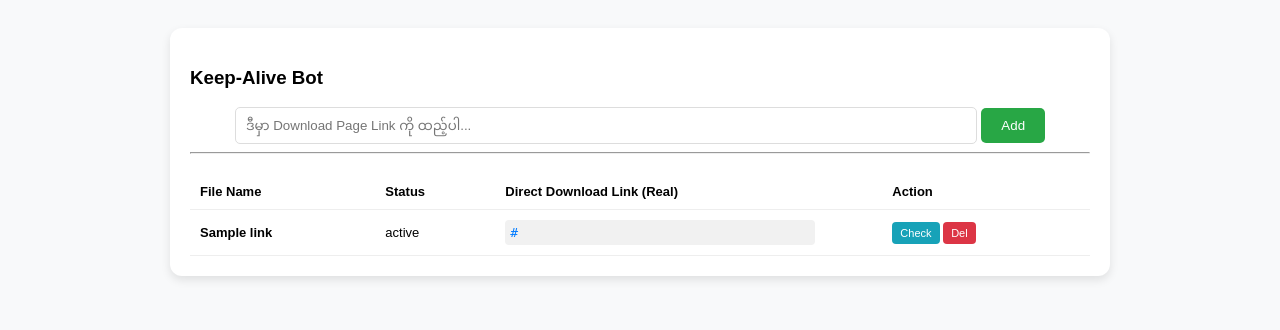
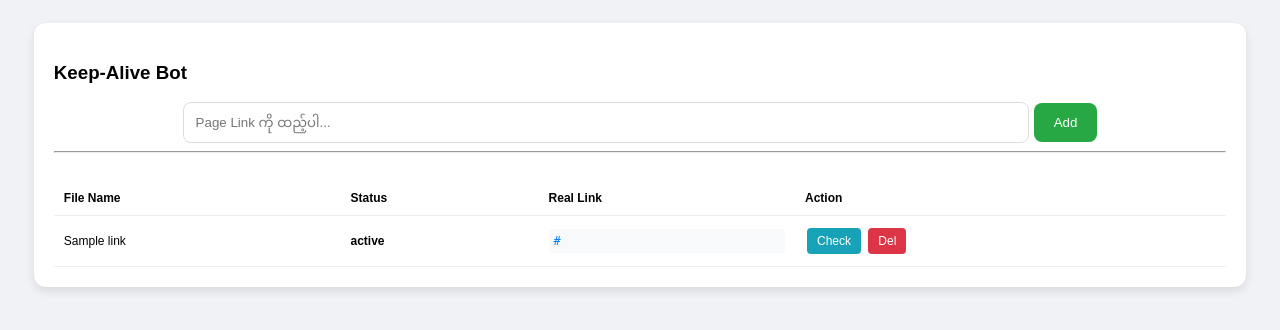
Before and after one commit to dino89840/qy, a Flask app: page / in a window 1280 px wide. Shown: the top 330 px of the page. Run offline with Flask 3, Linux system fonts and the light colour scheme; tables that the repository leaves empty hold one stand-in row (values such as "Sample post").

Commit message:
Update index.html

```diff
--- a/templates/index.html
+++ b/templates/index.html
@@ -2,16 +2,17 @@
 <html>
 <head>
     <meta charset="UTF-8">
-    <title>Link Keep-Alive & Checker</title>
+    <meta name="viewport" content="width=device-width, initial-scale=1.0">
+    <title>Link Checker Bot</title>
     <style>
-        body { font-family: sans-serif; padding: 20px; background: #f8f9fa; }
-        .box { max-width: 900px; margin: auto; background: white; padding: 20px; border-radius: 12px; box-shadow: 0 4px 10px rgba(0,0,0,0.1); }
-        input { width: 80%; padding: 10px; border: 1px solid #ddd; border-radius: 5px; }
-        button.add-btn { padding: 10px 20px; background: #28a745; color: white; border: none; border-radius: 5px; cursor: pointer; }
-        table { width: 100%; margin-top: 20px; border-collapse: collapse; font-size: 13px; }
+        body { font-family: sans-serif; padding: 15px; background: #f0f2f5; }
+        .box { max-width: 95%; margin: auto; background: white; padding: 20px; border-radius: 12px; box-shadow: 0 4px 10px rgba(0,0,0,0.1); }
+        input { width: 70%; padding: 12px; border: 1px solid #ddd; border-radius: 8px; }
+        button.add-btn { padding: 12px 20px; background: #28a745; color: white; border: none; border-radius: 8px; cursor: pointer; }
+        table { width: 100%; margin-top: 20px; border-collapse: collapse; font-size: 12px; }
         th, td { text-align: left; padding: 10px; border-bottom: 1px solid #eee; }
-        .direct-url { color: #007bff; word-break: break-all; display: block; max-width: 300px; max-height: 50px; overflow-y: auto; background: #f1f1f1; padding: 5px; border-radius: 4px; }
-        .btn-small { padding: 5px 8px; border-radius: 4px; text-decoration: none; color: white; font-size: 11px; }
+        .direct-url { color: #007bff; word-break: break-all; display: block; max-width: 250px; background: #f8f9fa; padding: 5px; border-radius: 4px; }
+        .btn { padding: 6px 10px; border-radius: 4px; text-decoration: none; color: white; font-size: 12px; display: inline-block; margin: 2px; }
         .check-btn { background: #17a2b8; }
         .del-btn { background: #dc3545; }
     </style>
@@ -20,35 +21,37 @@
     <div class="box">
         <h3>Keep-Alive Bot</h3>
         <form action="/add" method="POST" style="text-align: center;">
-            <input type="url" name="url" placeholder="ဒီမှာ Download Page Link ကို ထည့်ပါ..." required>
+            <input type="url" name="url" placeholder="Page Link ကို ထည့်ပါ..." required>
             <button type="submit" class="add-btn">Add</button>
         </form>
         <hr>
+        <div style="overflow-x:auto;">
             <table>
                 <tr>
                     <th>File Name</th>
                     <th>Status</th>
-                <th>Direct Download Link (Real)</th>
+                    <th>Real Link</th>
                     <th>Action</th>
                 </tr>
                 {% for link in links %}
                 <tr>
-                <td><strong>{{ link.name }}</strong></td>
-                <td>{{ link.status }}</td>
+                    <td>{{ link.name }}</td>
+                    <td><b>{{ link.status }}</b></td>
                     <td>
                         {% if link.direct_link %}
                         <code class="direct-url">{{ link.direct_link }}</code>
                         {% else %}
-                    <small>Check ကို နှိပ်မှ ပေါ်မည်</small>
+                        <small>Check ကို နှိပ်ပါ</small>
                         {% endif %}
                     </td>
                     <td>
-                    <a href="/check/{{ link.id }}" class="btn-small check-btn">Check</a>
-                    <a href="/delete/{{ link.id }}" class="btn-small del-btn">Del</a>
+                        <a href="/check/{{ link.id }}" class="btn check-btn">Check</a>
+                        <a href="/delete/{{ link.id }}" class="btn del-btn" onclick="return confirm('ဖျက်မှာလား?')">Del</a>
                     </td>
                 </tr>
                 {% endfor %}
             </table>
         </div>
+    </div>
 </body>
 </html>
```
Lines whose indentation alone changed are shown as unchanged.
